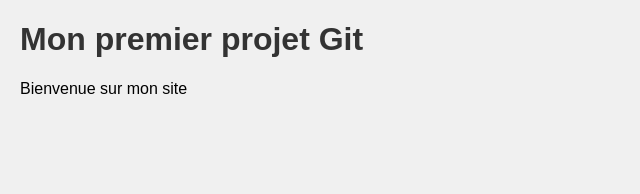
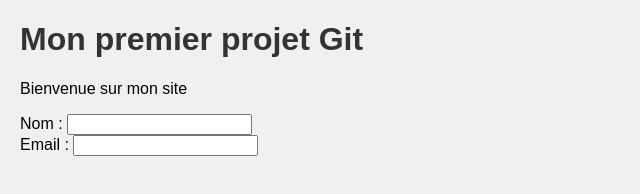
Before and after one commit to WalidAn/tp-bts-sio, a plain HTML site: page index.html in a window 1280 px wide. Shown: the whole page, without its empty margins (0-640 px from the left). Drawn offline with Linux system fonts and the light colour scheme.

Commit message:
modification de l'index.html

```diff
--- a/index.html
+++ b/index.html
@@ -7,5 +7,13 @@
 <body>
 <h1>Mon premier projet Git</h1>
 <p>Bienvenue sur mon site</p>
+<form>
+    <div>
+    <label for="name">Nom :</label>
+    <input type="text" id="name" name="name">
+    </div>
+    <div>
+    <label for="email">Email :</label>
+    <input type="email" id="email" name="email">
 </body>
 </html>
```
